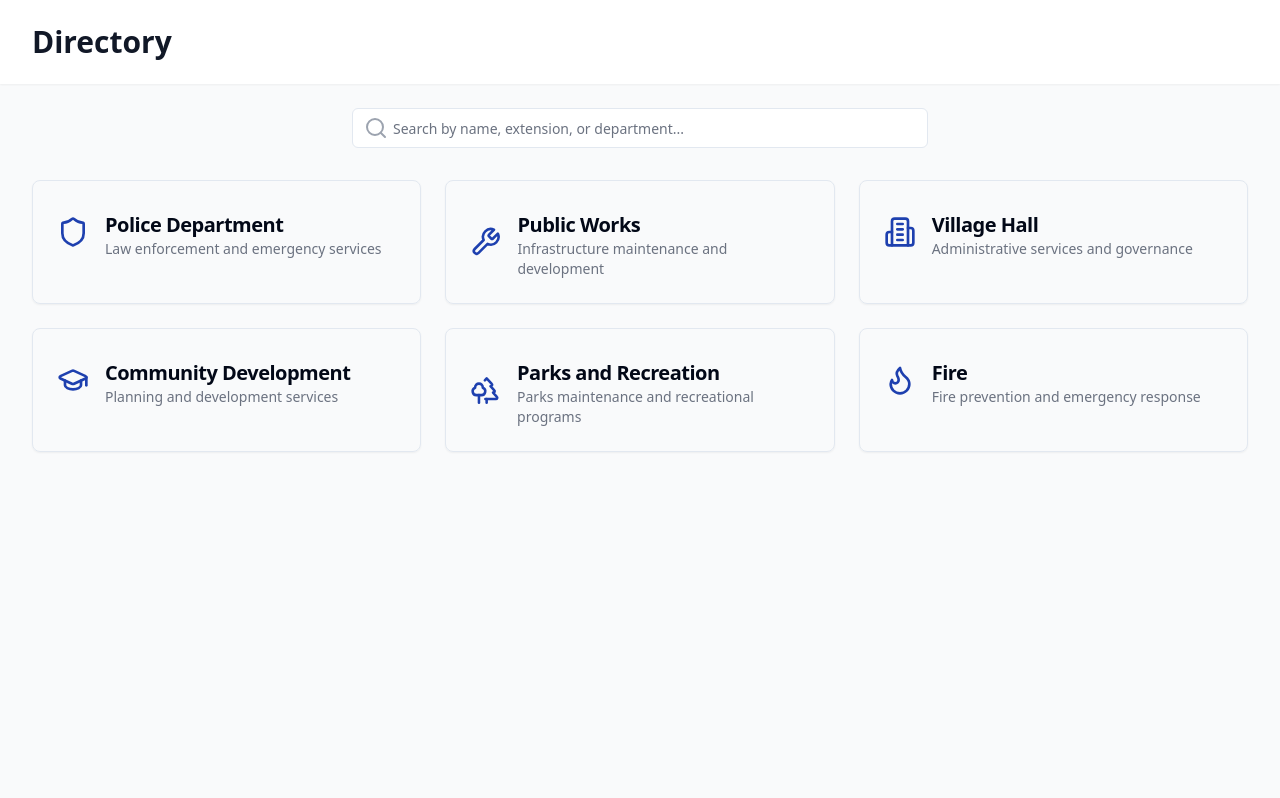
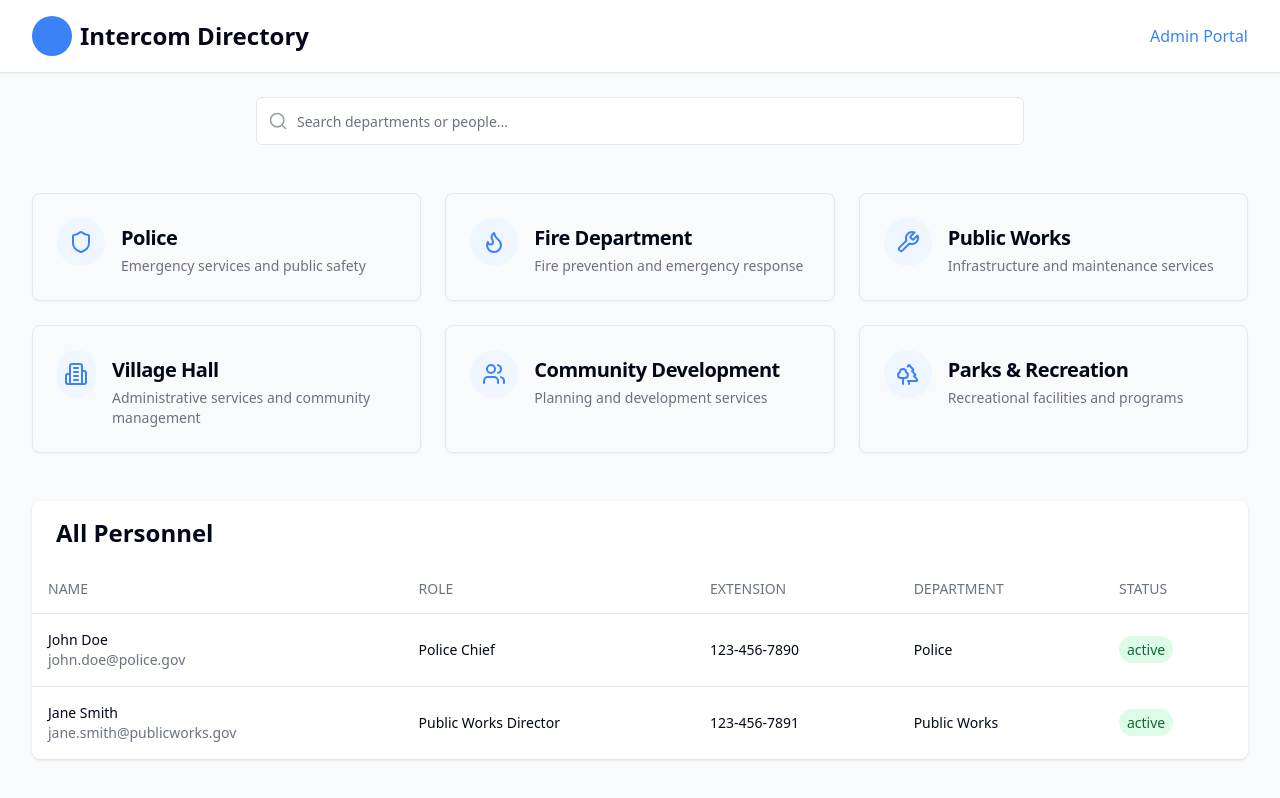
Before and after one commit to calcala333/intercom-connector-hub, a React (Vite) app: page / in a window 1280 px wide. Built offline with nearby package versions, Linux system fonts and the light colour scheme.

Commit message:
Create website layout and installation instructions
Added a new layout for the website as per the specified design. Included detailed instructions for self-hosting the application on Ubuntu, covering the necessary stack applications to be installed.
[skip gpt_engineer]

```diff
--- a/src/components/DepartmentCard.tsx
+++ b/src/components/DepartmentCard.tsx
@@ -15,11 +15,13 @@ export const DepartmentCard = ({ department, onClick }: DepartmentCardProps) =>
       className="cursor-pointer hover:shadow-lg transition-shadow duration-200"
       onClick={onClick}
     >
-      <CardHeader className="flex flex-row items-center gap-4">
-        {IconComponent && <IconComponent className="w-8 h-8 text-primary" />}
+      <CardHeader className="flex flex-row items-start gap-4">
+        <div className="w-12 h-12 rounded-full bg-blue-50 flex items-center justify-center">
+          {IconComponent && <IconComponent className="w-6 h-6 text-blue-500" />}
+        </div>
         <div>
-          <CardTitle className="text-xl">{department.name}</CardTitle>
-          <CardDescription>{department.description}</CardDescription>
+          <CardTitle className="text-xl mb-1">{department.name}</CardTitle>
+          <CardDescription className="text-gray-500">{department.description}</CardDescription>
         </div>
       </CardHeader>
     </Card>
--- a/src/components/PersonnelList.tsx
+++ b/src/components/PersonnelList.tsx
@@ -14,23 +14,38 @@ interface PersonnelListProps {
 
 export const PersonnelList = ({ personnel }: PersonnelListProps) => {
   return (
-    <div className="w-full">
+    <div className="w-full overflow-x-auto">
       <Table>
         <TableHeader>
           <TableRow>
-            <TableHead>Name</TableHead>
-            <TableHead>Role</TableHead>
-            <TableHead>Extension</TableHead>
-            <TableHead>Email</TableHead>
+            <TableHead>NAME</TableHead>
+            <TableHead>ROLE</TableHead>
+            <TableHead>EXTENSION</TableHead>
+            <TableHead>DEPARTMENT</TableHead>
+            <TableHead>STATUS</TableHead>
           </TableRow>
         </TableHeader>
         <TableBody>
           {personnel.map((person) => (
             <TableRow key={person.id}>
-              <TableCell>{person.name}</TableCell>
+              <TableCell>
+                <div>
+                  <div className="font-medium">{person.name}</div>
+                  <div className="text-sm text-gray-500">{person.email}</div>
+                </div>
+              </TableCell>
               <TableCell>{person.role}</TableCell>
               <TableCell>{person.extension}</TableCell>
-              <TableCell>{person.email}</TableCell>
+              <TableCell>{person.department}</TableCell>
+              <TableCell>
+                <span className={`px-2 py-1 rounded-full text-sm ${
+                  person.status === 'active'
+                    ? 'bg-green-100 text-green-800'
+                    : 'bg-gray-100 text-gray-800'
+                }`}>
+                  {person.status}
+                </span>
+              </TableCell>
             </TableRow>
           ))}
         </TableBody>
--- a/src/components/SearchBar.tsx
+++ b/src/components/SearchBar.tsx
@@ -7,11 +7,11 @@ interface SearchBarProps {
 
 export const SearchBar = ({ onSearch }: SearchBarProps) => {
   return (
-    <div className="relative w-full max-w-xl mx-auto mb-8">
-      <Search className="absolute left-3 top-1/2 transform -translate-y-1/2 text-gray-400" />
+    <div className="relative w-full max-w-3xl mx-auto mb-12">
+      <Search className="absolute left-3 top-1/2 transform -translate-y-1/2 text-gray-400 w-5 h-5" />
       <Input
-        className="pl-10"
-        placeholder="Search by name, extension, or department..."
+        className="pl-10 h-12 text-lg bg-white"
+        placeholder="Search departments or people..."
         onChange={(e) => onSearch(e.target.value)}
       />
     </div>
--- a/src/data/mockData.ts
+++ b/src/data/mockData.ts
@@ -1,65 +1,64 @@
 import { Department, Person } from '../types/directory';
-import { Building2, Shield, Wrench, GraduationCap, Trees, Flame } from 'lucide-react';
+import { Shield, Wrench, Building2, Users, Trees, Flame } from 'lucide-react';
 
 export const departments: Department[] = [
   {
     id: '1',
-    name: 'Police Department',
-    description: 'Law enforcement and emergency services',
+    name: 'Police',
+    description: 'Emergency services and public safety',
     icon: 'Shield',
   },
   {
     id: '2',
+    name: 'Fire Department',
+    description: 'Fire prevention and emergency response',
+    icon: 'Flame',
+  },
+  {
+    id: '3',
     name: 'Public Works',
-    description: 'Infrastructure maintenance and development',
+    description: 'Infrastructure and maintenance services',
     icon: 'Wrench',
   },
   {
-    id: '3',
+    id: '4',
     name: 'Village Hall',
-    description: 'Administrative services and governance',
+    description: 'Administrative services and community management',
     icon: 'Building2',
   },
   {
-    id: '4',
+    id: '5',
     name: 'Community Development',
     description: 'Planning and development services',
-    icon: 'GraduationCap',
-  },
-  {
-    id: '5',
-    name: 'Parks and Recreation',
-    description: 'Parks maintenance and recreational programs',
-    icon: 'Trees',
+    icon: 'Users',
   },
   {
     id: '6',
-    name: 'Fire',
-    description: 'Fire prevention and emergency response',
-    icon: 'Flame',
+    name: 'Parks & Recreation',
+    description: 'Recreational facilities and programs',
+    icon: 'Trees',
   },
 ];
 
 export const personnel: Person[] = [
   {
     id: '1',
-    name: 'John Smith',
-    role: 'Chief of Police',
-    extension: '101',
-    email: 'john.smith@police.gov',
-    department: '1',
+    name: 'John Doe',
+    role: 'Police Chief',
+    extension: '123-456-7890',
+    email: 'john.doe@police.gov',
+    department: 'Police',
     status: 'active',
   },
   {
     id: '2',
-    name: 'Jane Doe',
+    name: 'Jane Smith',
     role: 'Public Works Director',
-    extension: '201',
-    email: 'jane.doe@publicworks.gov',
-    department: '2',
+    extension: '123-456-7891',
+    email: 'jane.smith@publicworks.gov',
+    department: 'Public Works',
     status: 'active',
   },
-  // Add more mock data as needed
 ];
 
 export const getIconComponent = (iconName: string) => {
@@ -67,7 +66,7 @@ export const getIconComponent = (iconName: string) => {
     Shield,
     Wrench,
     Building2,
-    GraduationCap,
+    Users,
     Trees,
     Flame,
   };
--- a/src/pages/Index.tsx
+++ b/src/pages/Index.tsx
@@ -1,75 +1,43 @@
-import { useState } from 'react';
-import { departments, personnel } from '../data/mockData';
+import { SearchBar } from '../components/SearchBar';
 import { DepartmentCard } from '../components/DepartmentCard';
 import { PersonnelList } from '../components/PersonnelList';
-import { SearchBar } from '../components/SearchBar';
-import { Department } from '../types/directory';
+import { departments, personnel } from '../data/mockData';
+import { Link } from 'react-router-dom';
 
 const Index = () => {
-  const [selectedDepartment, setSelectedDepartment] = useState<Department | null>(null);
-  const [searchQuery, setSearchQuery] = useState('');
-
-  const handleSearch = (query: string) => {
-    setSearchQuery(query);
-    setSelectedDepartment(null);
-  };
-
-  const filteredPersonnel = personnel.filter((person) => {
-    if (selectedDepartment) {
-      return person.department === selectedDepartment.id;
-    }
-    if (searchQuery) {
-      const query = searchQuery.toLowerCase();
-      return (
-        person.name.toLowerCase().includes(query) ||
-        person.extension.includes(query) ||
-        person.role.toLowerCase().includes(query)
-      );
-    }
-    return false;
-  });
-
   return (
     <div className="min-h-screen bg-gray-50">
-      <header className="bg-white shadow-sm">
-        <div className="max-w-7xl mx-auto py-6 px-4 sm:px-6 lg:px-8">
-          <h1 className="text-3xl font-bold text-gray-900">Directory</h1>
+      <header className="bg-white shadow-sm border-b">
+        <div className="max-w-7xl mx-auto px-4 sm:px-6 lg:px-8 py-4 flex justify-between items-center">
+          <div className="flex items-center gap-2">
+            <div className="w-10 h-10 bg-blue-500 rounded-full"></div>
+            <h1 className="text-2xl font-bold">Intercom Directory</h1>
+          </div>
+          <Link to="/admin" className="text-blue-500 hover:text-blue-600">
+            Admin Portal
+          </Link>
         </div>
       </header>
 
       <main className="max-w-7xl mx-auto py-6 px-4 sm:px-6 lg:px-8">
-        <SearchBar onSearch={handleSearch} />
+        <SearchBar onSearch={() => {}} />
 
-        {!selectedDepartment && !searchQuery && (
-          <div className="grid grid-cols-1 md:grid-cols-2 lg:grid-cols-3 gap-6">
+        <div className="grid grid-cols-1 md:grid-cols-2 lg:grid-cols-3 gap-6 mb-12">
           {departments.map((department) => (
             <DepartmentCard
               key={department.id}
               department={department}
-                onClick={() => setSelectedDepartment(department)}
+              onClick={() => {}}
             />
           ))}
         </div>
-        )}
 
-        {(selectedDepartment || searchQuery) && (
-          <div className="space-y-6">
-            {selectedDepartment && (
-              <div className="flex items-center justify-between">
-                <h2 className="text-2xl font-semibold text-gray-900">
-                  {selectedDepartment.name}
-                </h2>
-                <button
-                  onClick={() => setSelectedDepartment(null)}
-                  className="text-primary hover:text-primary/80"
-                >
-                  Back to Departments
-                </button>
+        <div className="bg-white rounded-lg shadow">
+          <div className="px-6 py-4">
+            <h2 className="text-2xl font-bold">All Personnel</h2>
           </div>
-            )}
-            <PersonnelList personnel={filteredPersonnel} />
+          <PersonnelList personnel={personnel} />
         </div>
-        )}
       </main>
     </div>
   );
```
Lines whose indentation alone changed are shown as unchanged.
